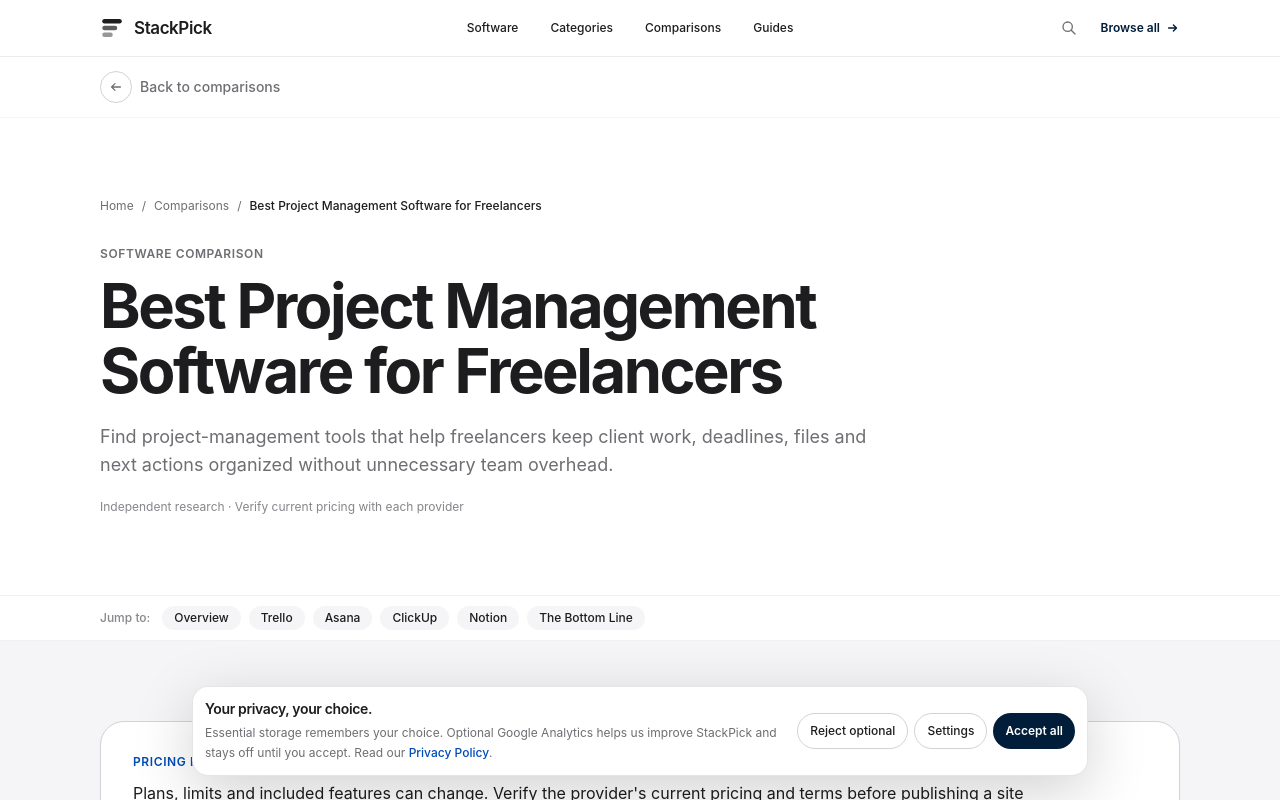
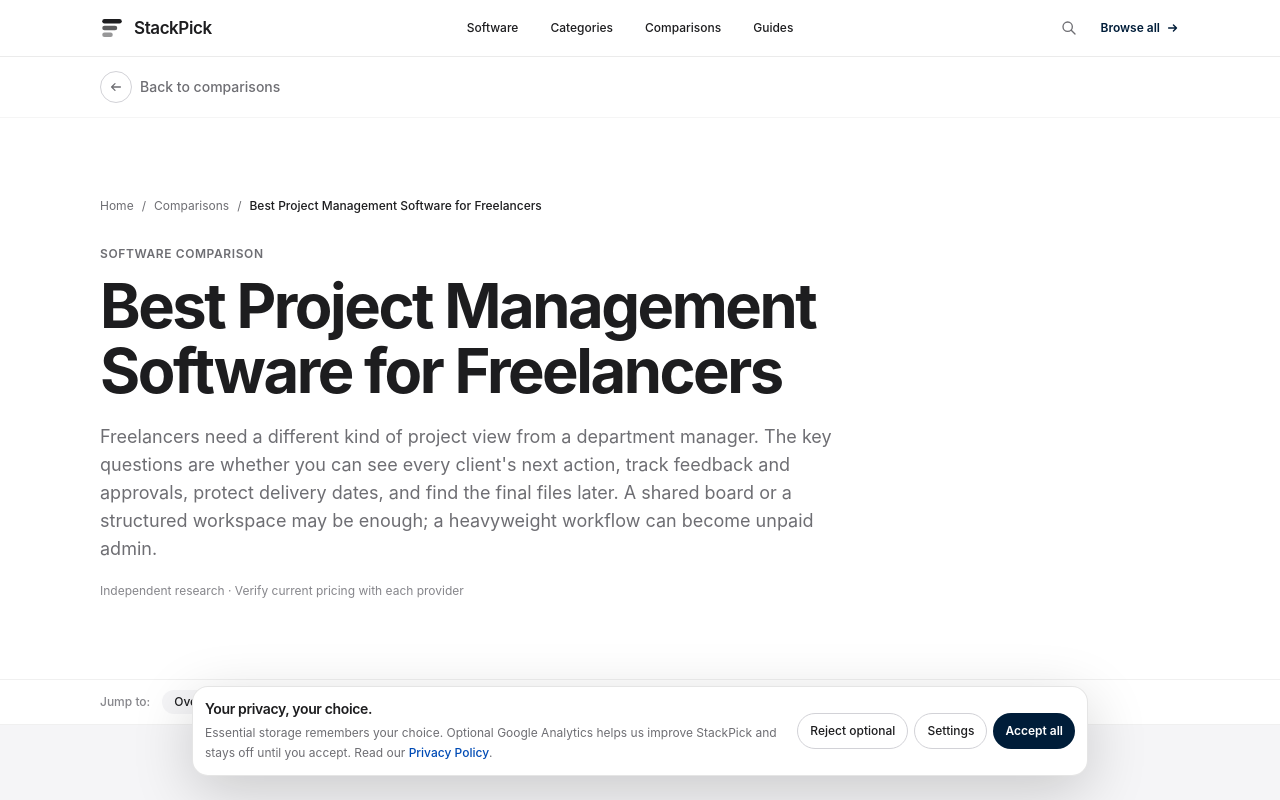
Before and after one commit to LinukaBandara/StackPick, a Next.js app: page /best/project-management-for-freelancers in a window 1280 px wide. Shown: the top 800 px of the page. Built offline with nearby package versions, Linux system fonts and the light colour scheme; no server answers.

Commit message:
Strengthen freelancer project management guide with distinct workflow comparison

```diff
--- a/app/best/project-management-for-freelancers/page.tsx
+++ b/app/best/project-management-for-freelancers/page.tsx
@@ -3,7 +3,8 @@ import ComparisonArticle from "@/components/ComparisonArticle";
 
 export const metadata: Metadata = {
   title: "Best Project Management Software for Freelancers (2026)",
-  description: "Find project-management tools that help freelancers keep client work, deadlines, files and next actions organized without unnecessary team overhead.",
+  description:
+    "Compare Trello, Asana, ClickUp and Notion for managing client briefs, deliverables, approvals, deadlines and multiple freelance projects.",
   alternates: { canonical: "/best/project-management-for-freelancers" },
 };
 
@@ -12,27 +13,119 @@ export default function Page() {
     <ComparisonArticle
       title="Best Project Management Software for Freelancers"
       slug="project-management-for-freelancers"
-      intro="Find project-management tools that help freelancers keep client work, deadlines, files and next actions organized without unnecessary team overhead."
-      pricingNote="Plans, limits and included features can change. Verify the provider's current pricing and terms before publishing a site or moving a live business workflow."
+      intro="Freelancers need a different kind of project view from a department manager. The key questions are whether you can see every client's next action, track feedback and approvals, protect delivery dates, and find the final files later. A shared board or a structured workspace may be enough; a heavyweight workflow can become unpaid admin."
+      pricingNote="Free-plan limits, paid features and renewal prices change. The official product pages linked below are the source to confirm current limits. Before importing active client work, test the exact number of projects, collaborators, file storage, reminders and views you need."
       tools={[
-        { name: "Trello", bestFor: "Simple client project boards", freeOption: "Check the provider's current free or trial terms and limits.", tradeoff: "A simple board can be enough for a few client projects, but separate boards can make workload and deadlines across clients harder to oversee.", url: "https://trello.com/" },
-        { name: "Asana", bestFor: "Clear milestones and deadlines", freeOption: "Check the provider's current free or trial terms and limits.", tradeoff: "It can help keep deliverables, owners and milestones clear, but check whether the project views and collaboration controls you want are included in the relevant plan.", url: "https://asana.com/" },
-        { name: "ClickUp", bestFor: "Freelancers wanting more customization", freeOption: "Check the provider's current free or trial terms and limits.", tradeoff: "Custom fields and multiple work views can organize a varied freelance workload, but too much configuration can become another task to maintain.", url: "https://clickup.com/" },
-        { name: "Notion", bestFor: "Projects combined with notes and client information", freeOption: "Check the provider's current free or trial terms and limits.", tradeoff: "Keeping briefs, notes and tasks together is flexible, but you must maintain the structure and may need manual effort for reminders, dependencies and workload reporting.", url: "https://www.notion.com/" },
+        {
+          name: "Trello",
+          bestFor: "Freelancers who think in simple stages such as Brief, In progress, Client review and Done",
+          freeOption: "Check current limits for boards, collaborators, automation and workspace features on Trello's pricing page.",
+          tradeoff: "A board is quick to explain to a client and easy to keep current. Separate boards can make it harder to see competing deadlines across clients, and complex dependencies or workload reporting may need another approach.",
+          url: "https://trello.com/pricing",
+        },
+        {
+          name: "Asana",
+          bestFor: "Freelancers managing milestones, due dates and structured deliverables",
+          freeOption: "Confirm current personal and small-team plan limits, including project views, collaborators and reporting.",
+          tradeoff: "Tasks and milestones can make ownership and deadlines clear, especially when a client or contractor joins the workflow. Check whether the views and collaboration controls you need are available before building your process around them.",
+          url: "https://asana.com/pricing",
+        },
+        {
+          name: "ClickUp",
+          bestFor: "Freelancers who need custom fields or several views for different client workflows",
+          freeOption: "Check current storage, view, automation and feature limits, then run a sample project before migrating.",
+          tradeoff: "The flexibility can bring tasks and documentation together, but an over-customized workspace creates maintenance work. Start with one status flow and add fields only when they help you make a real decision.",
+          url: "https://clickup.com/pricing",
+        },
+        {
+          name: "Notion",
+          bestFor: "Freelancers who want project tasks beside briefs, meeting notes and client knowledge",
+          freeOption: "Review the current plan's file, collaboration and workspace limits, especially if clients need access.",
+          tradeoff: "Keeping a brief, decisions and task database together can reduce context switching. You may need to build and maintain your own reminders, dependencies and status views rather than expecting a dedicated project-management workflow by default.",
+          url: "https://www.notion.com/pricing",
+        },
       ]}
-      bottomLine="Choose the smallest tool that handles the work you actually do. Before committing, test the normal workflow from setup through the first real customer or client task, then check what happens when you hit the free-plan or entry-tier limit."
+      bottomLine="Choose Trello for a simple stage-based board, Asana for milestone and deadline structure, ClickUp when custom views solve a genuine coordination problem, and Notion when project context and documentation matter as much as tasks. If you have only one or two active projects, a calendar plus a short task list may be enough. Pay only when a specific limitation costs you time or puts a delivery at risk."
     >
       <section className="bg-white">
         <div className="sp-container py-16 sm:py-20">
-          <p className="sp-eyebrow">StackPick freelancer workflow</p>
-          <h2 className="sp-title mt-4 max-w-4xl">Track one client project from brief to final handoff.</h2>
+          <p className="sp-eyebrow">A freelancer's real workflow</p>
+          <h2 className="sp-title mt-4 max-w-4xl">Track the work between the client's messages.</h2>
           <p className="mt-5 max-w-3xl text-base leading-7 text-[#6e6e73]">
-            Use a real or fictional client project with a brief, three deliverables, a review step, a deadline and final files. Check how quickly you can see the next action, capture client feedback, identify overdue work and archive the completed project. Prefer the system you will keep updated between client calls, not the one with the most views.
+            Use a real or fictional website project as a repeatable test. Add the brief, split the
+            scope into three deliverables, set a client-review step, record one change request,
+            attach the final handoff files and mark the project complete. Then repeat the test with
+            two projects whose deadlines overlap. This reveals whether the tool helps you prioritize
+            or just gives you another place to update.
           </p>
           <div className="mt-8 grid gap-4 sm:grid-cols-3">
-            <div className="rounded-2xl border border-[#e4e7ec] bg-[#f7f8fc] p-6"><p className="font-semibold text-[#101828]">Client context</p><p className="mt-2 text-sm leading-6 text-[#667085]">Keep the brief, decisions, files and feedback easy to find.</p></div>
-            <div className="rounded-2xl border border-[#e4e7ec] bg-[#f7f8fc] p-6"><p className="font-semibold text-[#101828]">Deadlines and reviews</p><p className="mt-2 text-sm leading-6 text-[#667085]">Test reminders, review steps, blocked work and the next client action.</p></div>
-            <div className="rounded-2xl border border-[#e4e7ec] bg-[#f7f8fc] p-6"><p className="font-semibold text-[#101828]">Multi-client view</p><p className="mt-2 text-sm leading-6 text-[#667085]">Check whether you can spot competing deadlines without manually rebuilding a status report.</p></div>
+            <div className="rounded-2xl border border-black/10 p-6">
+              <p className="font-semibold">Scope and approvals</p>
+              <p className="mt-2 text-sm leading-6 text-[#6e6e73]">
+                Keep the deliverable, review owner, feedback and approval state visible so a request
+                does not disappear inside a chat thread.
+              </p>
+            </div>
+            <div className="rounded-2xl border border-black/10 p-6">
+              <p className="font-semibold">Capacity across clients</p>
+              <p className="mt-2 text-sm leading-6 text-[#6e6e73]">
+                Check whether you can spot two deadlines on the same day and see the next action
+                without opening every project individually.
+              </p>
+            </div>
+            <div className="rounded-2xl border border-black/10 p-6">
+              <p className="font-semibold">Final handoff</p>
+              <p className="mt-2 text-sm leading-6 text-[#6e6e73]">
+                Confirm that final files, decisions and outstanding support items remain findable
+                after you archive the project.
+              </p>
+            </div>
+          </div>
+          <h3 className="mt-12 text-xl font-semibold">A simple selection rule</h3>
+          <div className="mt-5 overflow-x-auto">
+            <table className="w-full min-w-[560px] border-collapse text-left text-sm">
+              <thead>
+                <tr className="border-b border-black/10">
+                  <th className="py-3 pr-4 font-semibold">If your main problem is…</th>
+                  <th className="py-3 pr-4 font-semibold">Start by testing</th>
+                  <th className="py-3 font-semibold">Watch for</th>
+                </tr>
+              </thead>
+              <tbody className="text-[#6e6e73]">
+                <tr className="border-b border-black/10">
+                  <td className="py-3 pr-4">Work moves through a few clear stages</td>
+                  <td className="py-3 pr-4">Trello</td>
+                  <td className="py-3">Cross-client deadline visibility</td>
+                </tr>
+                <tr className="border-b border-black/10">
+                  <td className="py-3 pr-4">Milestones and due dates keep slipping</td>
+                  <td className="py-3 pr-4">Asana</td>
+                  <td className="py-3">Whether your required views are in-plan</td>
+                </tr>
+                <tr className="border-b border-black/10">
+                  <td className="py-3 pr-4">Each client needs a different workflow</td>
+                  <td className="py-3 pr-4">ClickUp</td>
+                  <td className="py-3">Configuration and ongoing maintenance</td>
+                </tr>
+                <tr className="border-b border-black/10">
+                  <td className="py-3 pr-4">Briefs and decisions are scattered</td>
+                  <td className="py-3 pr-4">Notion</td>
+                  <td className="py-3">Reminders and dependencies you must create</td>
+                </tr>
+              </tbody>
+            </table>
+          </div>
+          <p className="mt-8 max-w-3xl text-sm leading-6 text-[#6e6e73]">
+            This is a workflow-based comparison of published product information, not a claim that
+            every plan was tested in a paid account. Check the linked provider pricing pages for
+            current plan terms, and test the same project in your shortlisted tools before paying.
+          </p>
+          <h3 className="mt-8 text-lg font-semibold">Official pricing and plan details</h3>
+          <div className="mt-3 flex flex-wrap gap-x-5 gap-y-2 text-sm">
+            <a className="underline underline-offset-4" href="https://trello.com/pricing" target="_blank" rel="noreferrer">Trello pricing</a>
+            <a className="underline underline-offset-4" href="https://asana.com/pricing" target="_blank" rel="noreferrer">Asana pricing</a>
+            <a className="underline underline-offset-4" href="https://clickup.com/pricing" target="_blank" rel="noreferrer">ClickUp pricing</a>
+            <a className="underline underline-offset-4" href="https://www.notion.com/pricing" target="_blank" rel="noreferrer">Notion pricing</a>
           </div>
         </div>
       </section>
```
